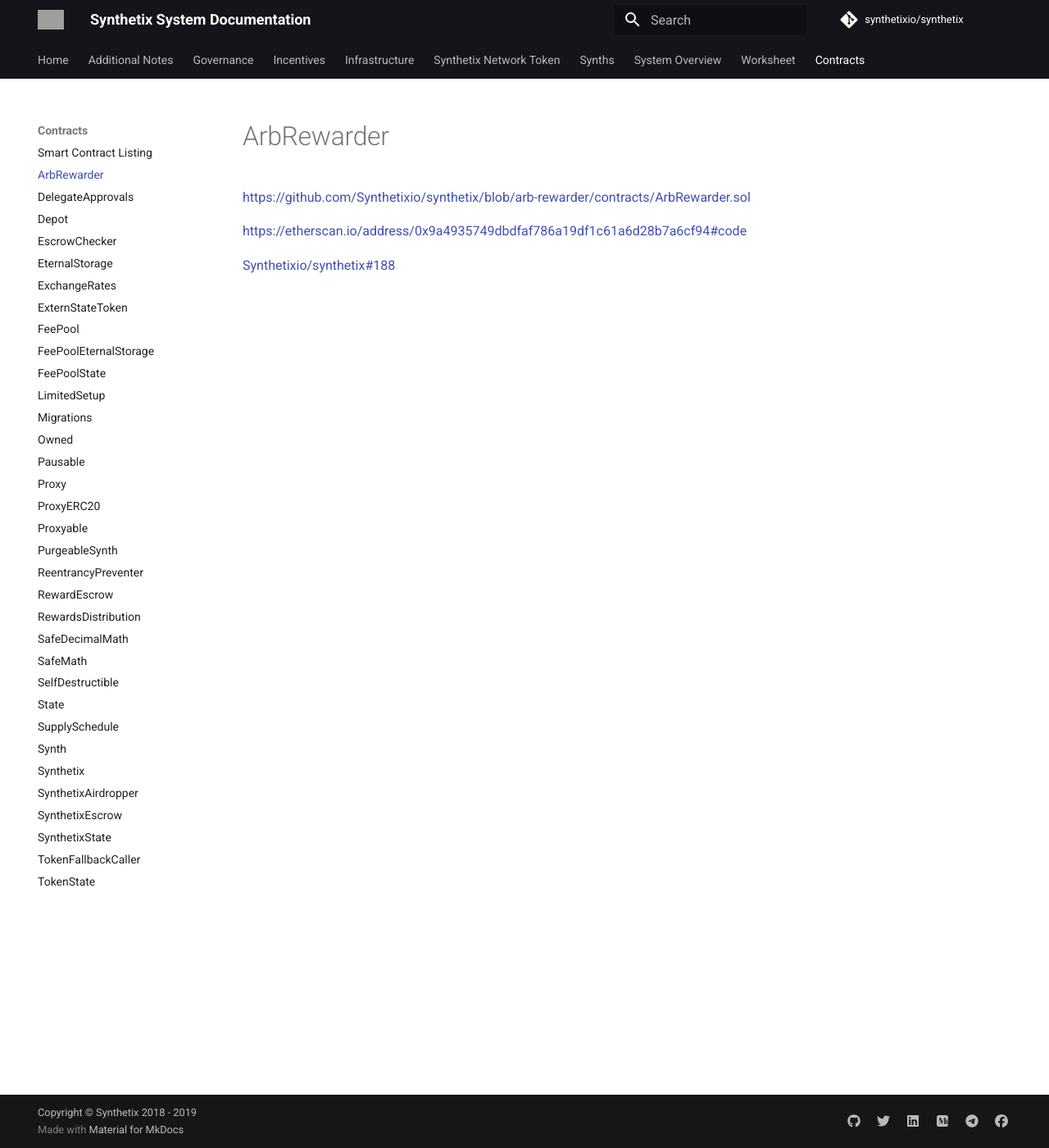
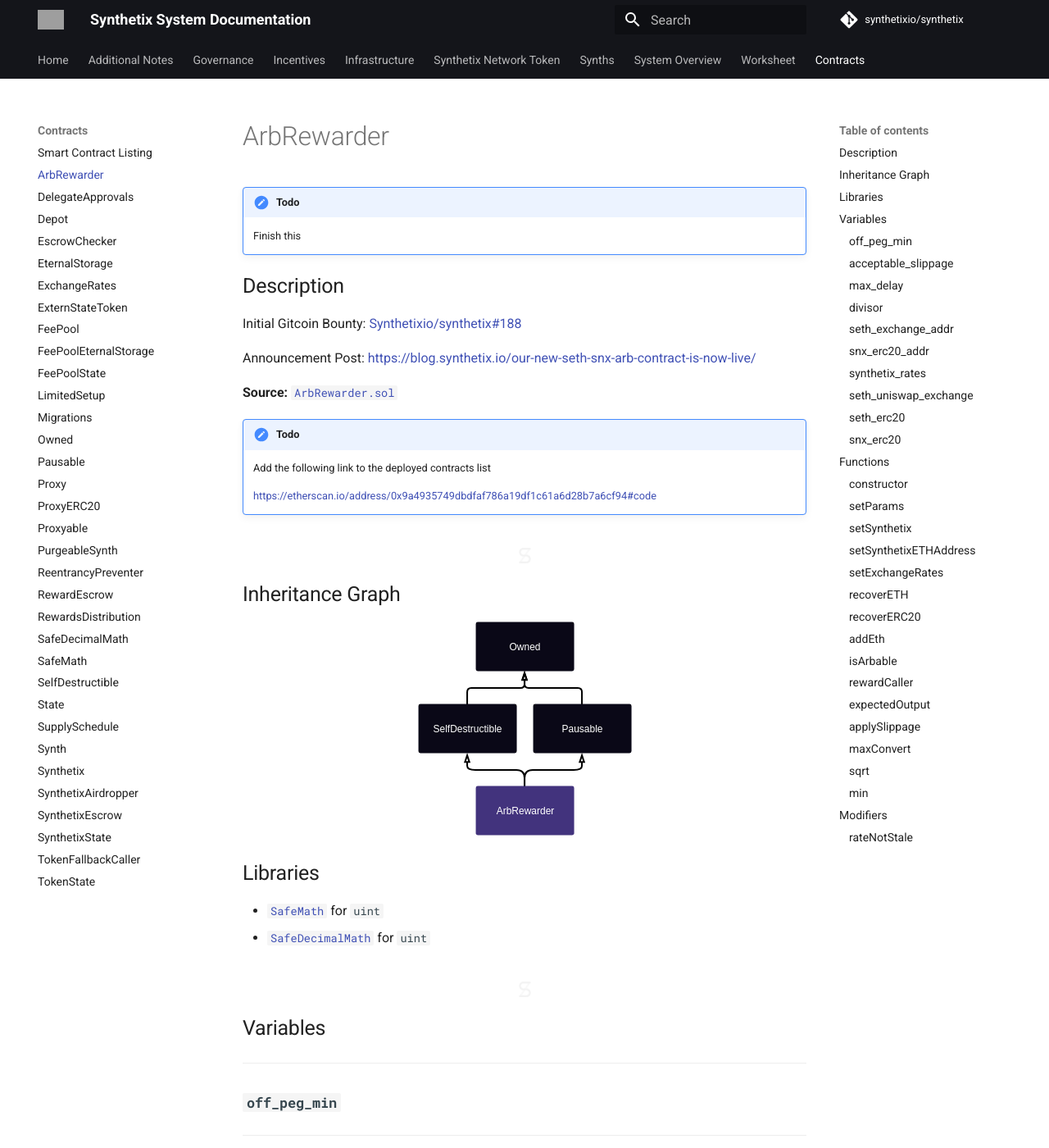
Before and after one commit to Synthetixio/synthetix, an MkDocs documentation site: the page built from docs/contracts/ArbRewarder.md, in a window 1280 px wide and 1400 px high. Shown: the whole window at 82% size. Built offline with MkDocs 1.6.1 and Material for MkDocs 9.7.7, drawn with Linux system fonts in a browser that asks for light colours; comment, search, counter and statistics services are not loaded; some of the changed text lies outside the part shown; grey boxes are pictures that could not be loaded.

Commit message:
ArbRewarder skeleton

```diff
--- a/docs/contracts/ArbRewarder.md
+++ b/docs/contracts/ArbRewarder.md
@@ -1,7 +1,151 @@
 # ArbRewarder
 
-https://github.com/Synthetixio/synthetix/blob/arb-rewarder/contracts/ArbRewarder.sol
+!!! todo
+    Finish this
 
-https://etherscan.io/address/0x9a4935749dbdfaf786a19df1c61a6d28b7a6cf94#code
+## Description
 
-https://github.com/Synthetixio/synthetix/issues/188
+Initial Gitcoin Bounty: https://github.com/Synthetixio/synthetix/issues/188
+
+Announcement Post: https://blog.synthetix.io/our-new-seth-snx-arb-contract-is-now-live/
+
+**Source:** [`ArbRewarder.sol`](https://github.com/Synthetixio/synthetix/blob/arb-rewarder/contracts/ArbRewarder.sol)
+
+!!! todo
+    Add the following link to the deployed contracts list
+
+    https://etherscan.io/address/0x9a4935749dbdfaf786a19df1c61a6d28b7a6cf94#code
+
+<section-sep />
+
+## Inheritance Graph
+
+<inheritance-graph>
+    ![ArbRewarder inheritance graph](../img/graphs/ArbRewarder.svg)
+</inheritance-graph>
+
+## Libraries
+
+* [`SafeMath`](SafeMath.md) for `uint`
+* [`SafeDecimalMath`](SafeDecimalMath.md) for `uint`
+
+<section-sep />
+
+## Variables
+
+---
+
+### `off_peg_min`
+
+---
+
+### `acceptable_slippage`
+
+---
+
+### `max_delay`
+
+---
+
+### `divisor`
+
+---
+
+### `seth_exchange_addr`
+
+---
+
+### `snx_erc20_addr`
+
+---
+
+### `synthetix_rates`
+
+---
+
+### `seth_uniswap_exchange`
+
+---
+
+### `seth_erc20`
+
+---
+
+### `snx_erc20`
+
+---
+
+<section-sep />
+
+## Functions
+
+---
+
+### `constructor`
+
+---
+
+### `setParams`
+
+---
+
+### `setSynthetix`
+
+---
+
+### `setSynthetixETHAddress`
+
+---
+
+### `setExchangeRates`
+
+---
+
+### `recoverETH`
+
+---
+
+### `recoverERC20`
+
+---
+
+### `addEth`
+
+---
+
+### `isArbable`
+
+---
+
+### `rewardCaller`
+
+---
+
+### `expectedOutput`
+
+---
+
+### `applySlippage`
+
+---
+
+### `maxConvert`
+
+---
+
+### `sqrt`
+
+---
+
+### `min`
+
+---
+
+
+<section-sep />
+
+## Modifiers
+
+### `rateNotStale`
+
+<section-sep />
```
Also changed, not shown: docs/img/graphs/ArbRewarder.svg (added), 1 other file.
